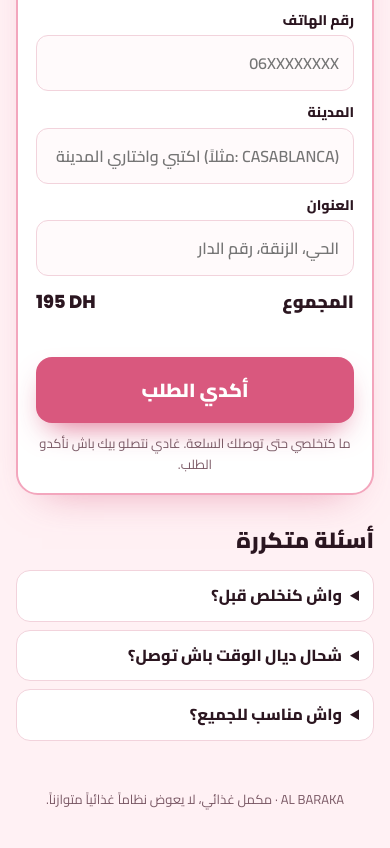
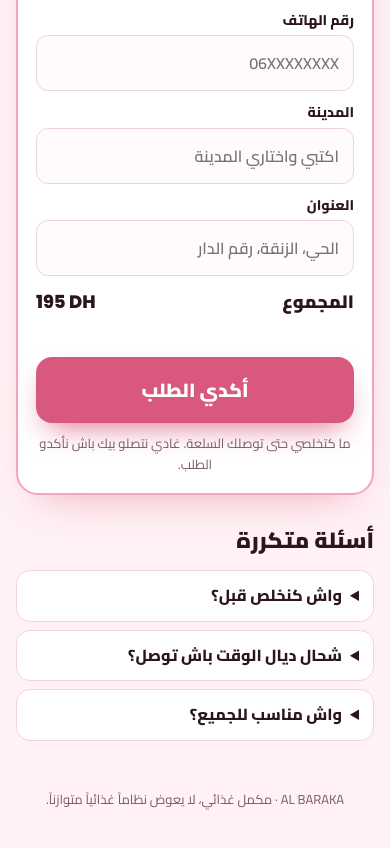
Before and after one commit to WASSIMcreator/al-baraka-cosmetique, a plain HTML site: page collagene/index.html in a window 390 px wide. Shown: the part 2064-2912 px from the top of the page. Drawn offline with Linux system fonts and the light colour scheme; no server answers.

Commit message:
Shorten the city hint so it fits on phones
Co-Authored-By: Claude Opus 5.5 <noreply@anthropic.com>

```diff
--- a/collagene/index.html
+++ b/collagene/index.html
@@ -127,7 +127,7 @@ footer{text-align:center;color:var(--muted);font-size:13px;padding:20px 0}
       </div>
       <label class="field"><span>الاسم الكامل</span><input name="nom" autocomplete="name" required placeholder="مثلاً: فاطمة الزهراء"></label>
       <label class="field"><span>رقم الهاتف</span><input name="tel" type="tel" inputmode="tel" autocomplete="tel" required placeholder="06XXXXXXXX" pattern="^(\+?212|0)\s?[5-7](\s?\d){8}$" dir="ltr" style="text-align:right"></label>
-      <label class="field"><span>المدينة</span><input name="ville" list="cities" autocomplete="off" required placeholder="اكتبي واختاري المدينة (مثلاً: CASABLANCA)" dir="ltr" style="text-align:right"></label>
+      <label class="field"><span>المدينة</span><input name="ville" list="cities" autocomplete="off" required placeholder="اكتبي واختاري المدينة" dir="ltr" style="text-align:right"></label>
       <datalist id="cities"></datalist>
       <label class="field"><span>العنوان</span><input name="adresse" autocomplete="street-address" required placeholder="الحي، الزنقة، رقم الدار"></label>
       <input class="hp" name="hp" tabindex="-1" autocomplete="off" aria-hidden="true">
```
